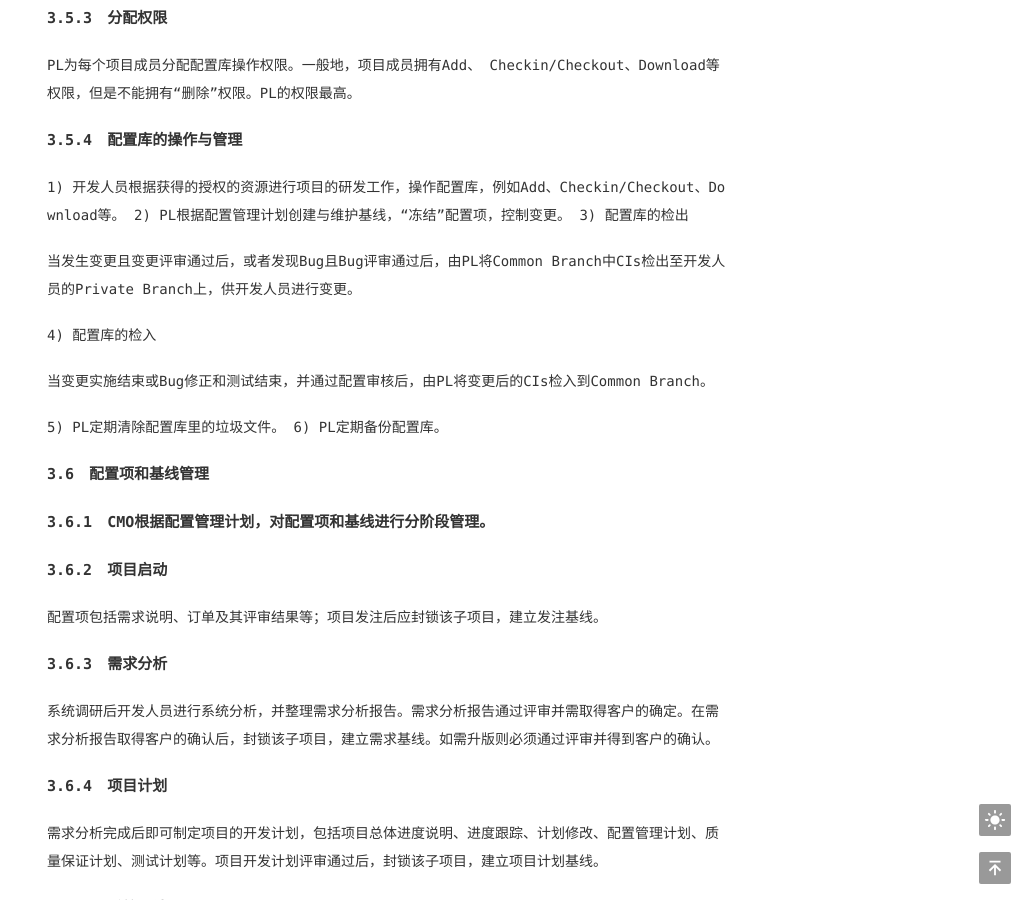
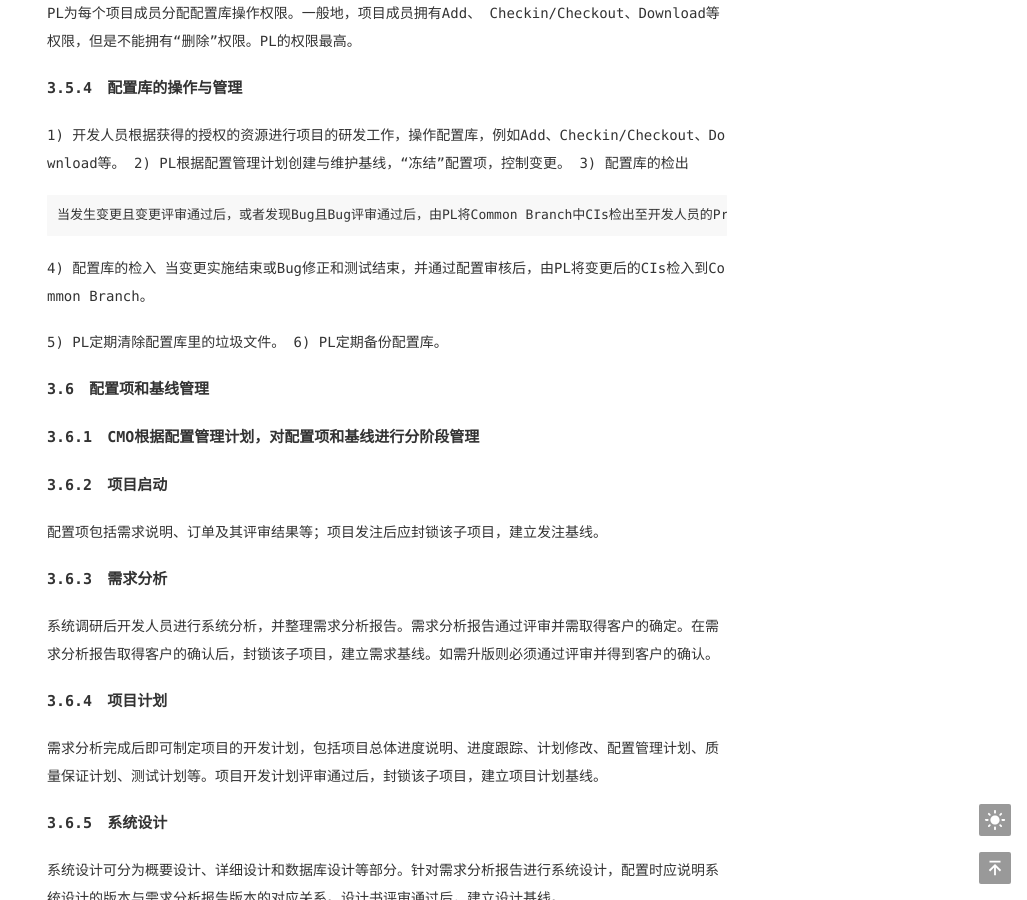
Before and after one commit to MuYusen/muyusen.github.io, a Jekyll site: the page built from _posts/2022-01-04-配置管理流程.md, in a window 1280 px wide and 900 px high, scrolled down 7484 px. Shown: the whole window, without its empty margins (253-1280 px from the left). Built offline with Jekyll 4.4.1, drawn with Linux system fonts in a browser that asks for light colours; comment, search, counter and statistics services are not loaded; some of the changed text lies outside the part shown.

```diff
--- a/_posts/2020-01-04-配置管理流程.md
+++ b/_posts/2022-01-04-配置管理流程.md
@@ -139,7 +137,7 @@ categories: [配置管理,SCM]
 
 ### 3.1　CCB的成立
 
-#### 3.1.1　项目在设计发注后，由项目经理负责组织成立CCB。
+#### 3.1.1　项目在设计发注后，由项目经理负责组织成立CCB
 
 #### 3.1.2　CCB成员组成
 
@@ -185,7 +183,7 @@ CCB成立后，由CCB组织会议根据项目的开发计划确定各个里程
 3) 需要开展的配置管理活动及其进度安排；
 4) 采用的方法和工具等。
 
-#### 3.3.3　《配置管理计划》的由CCB负责审批。
+#### 3.3.3　《配置管理计划》的由CCB负责审批
 
 ### 3.4　配置项标识规则
 
@@ -274,18 +272,17 @@ PL为每个项目成员分配配置库操作权限。一般地，项目成员拥
 2) PL根据配置管理计划创建与维护基线，“冻结”配置项，控制变更。
 3) 配置库的检出
 
-当发生变更且变更评审通过后，或者发现Bug且Bug评审通过后，由PL将Common Branch中CIs检出至开发人员的Private Branch上，供开发人员进行变更。
+    当发生变更且变更评审通过后，或者发现Bug且Bug评审通过后，由PL将Common Branch中CIs检出至开发人员的Private Branch上，供开发人员进行变更。
 
 4) 配置库的检入
-
-当变更实施结束或Bug修正和测试结束，并通过配置审核后，由PL将变更后的CIs检入到Common Branch。
+    当变更实施结束或Bug修正和测试结束，并通过配置审核后，由PL将变更后的CIs检入到Common Branch。
 
 5) PL定期清除配置库里的垃圾文件。
 6) PL定期备份配置库。
 
 ### 3.6　配置项和基线管理
 
-#### 3.6.1　CMO根据配置管理计划，对配置项和基线进行分阶段管理。
+#### 3.6.1　CMO根据配置管理计划，对配置项和基线进行分阶段管理
 
 #### 3.6.2　项目启动
 
@@ -338,7 +335,6 @@ PL为每个项目成员分配配置库操作权限。一般地，项目成员拥
 2) B级：变更会影响配置项间的功能接口、组件级成本或者项目Schedule；这类变更必须由CCB或上级管理部门的批准和认可。
 3) C级：变更会影响配置项内部功能的设计和分配；这类变更可以由配置项的管理人员负责批准。
 
-
 ![变更控制流程](scm_change_control_workflow.jpeg)
 `图2 变更控制流程`
 
@@ -371,11 +367,11 @@ PL为每个项目成员分配配置库操作权限。一般地，项目成员拥
 1) 变更后的程序Merge后必需经过测试组进行回归测试，以确保变更没有引入新的Bug。不会引起程序变更的文档（如计划文档）的变更不需经过测试。
 
 2) 通过Merge后测试后，SQA需对变更进行审核，审核的范围一般涉及以下方面：
-+ 1) 测试记录；
-+ 2) 变更请求；
-+ 3) 配置项的检入及检出；
-+ 4) 文件的命名；
-+ 5) 版本的编号。
+    + 1) 测试记录；
+    + 2) 变更请求；
+    + 3) 配置项的检入及检出；
+    + 4) 文件的命名；
+    + 5) 版本的编号。
 
 3) SQA审核后，开发人员才能生成新的版本，由PL更新到基线库中。
 4) PL应重新标识所有被影响的配置项及版本。
@@ -425,7 +421,7 @@ PL为每个项目成员分配配置库操作权限。一般地，项目成员拥
 
 ### 3.10　发行管理
 
-#### 3.10.1　通过配置审核后，由项目经理负责生产新版本，并由PL检入产品库中，并按照5.4节配置标识规则进行版本标识。
+#### 3.10.1　通过配置审核后，由项目经理负责生产新版本，并由PL检入产品库中，并按照5.4节配置标识规则进行版本标识
 
 #### 3.10.2　交付管理
 
```
Also changed, not shown: other parts of _posts/2022-01-04-配置管理流程.md (+1 -3 lines), _posts/2022-01-04-如何开展配置管理.md (renamed from _posts/2020-01-04-如何开展配置管理.md, +28 -31 lines), _posts/2022-01-04-软件配置管理方针.md (renamed from _posts/2020-01-04-软件配置管理方针.md, +1 -3 lines), _posts/2022-01-04-配置管理——实施软件质量管理的关键.md (renamed from _posts/2020-01-04-配置管理——实施软件质量管理的关键.md, +1 -3 lines), _posts/2022-01-04-配置管理员岗位职责.md (renamed from _posts/2020-01-04-配置管理员岗位职责.md, +7 -8 lines), _posts/2022-01-04-配置管理的主要活动.md (renamed from _posts/2020-01-04-配置管理的主要活动.md, +2 -3 lines), posts/2022/01/04/scm_change_control_workflow.jpeg (renamed from posts/2020/01/04/scm_change_control_workflow.jpeg), posts/2022/01/04/scm_method.jpeg (renamed from posts/2020/01/04/scm_method.jpeg).
